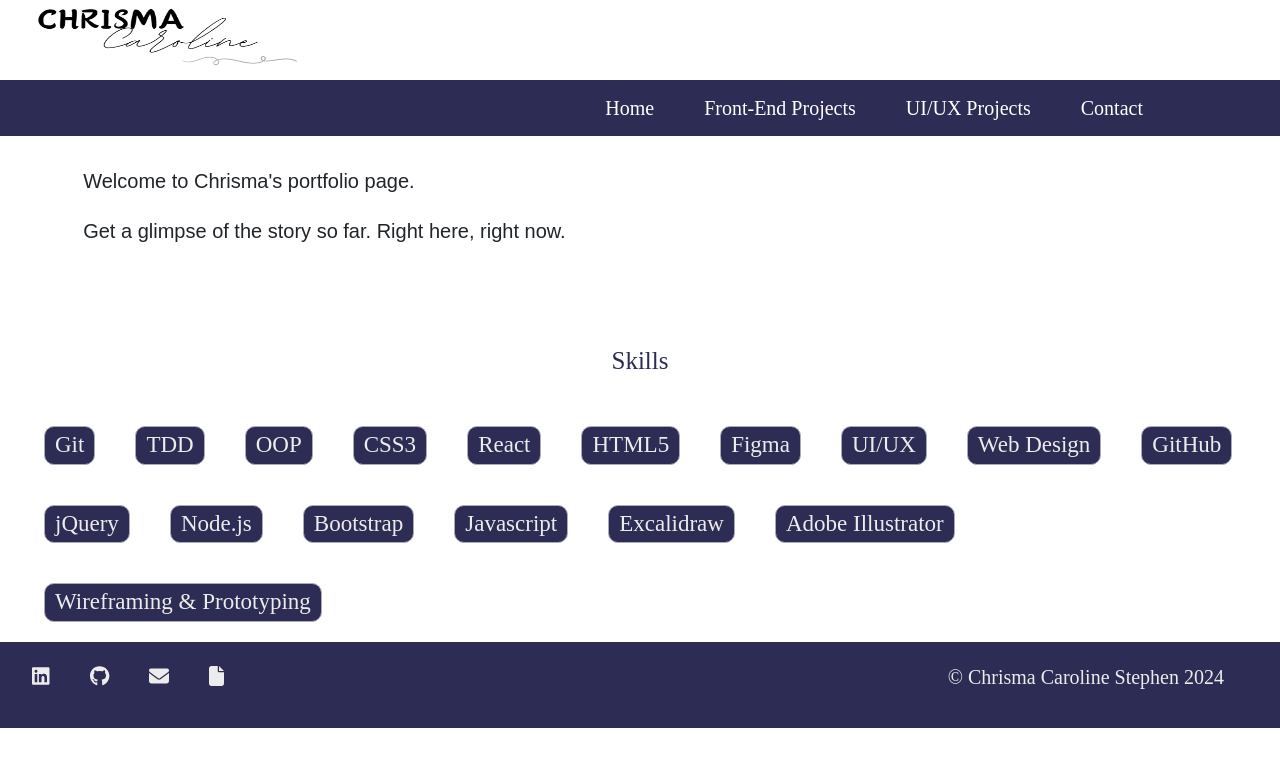
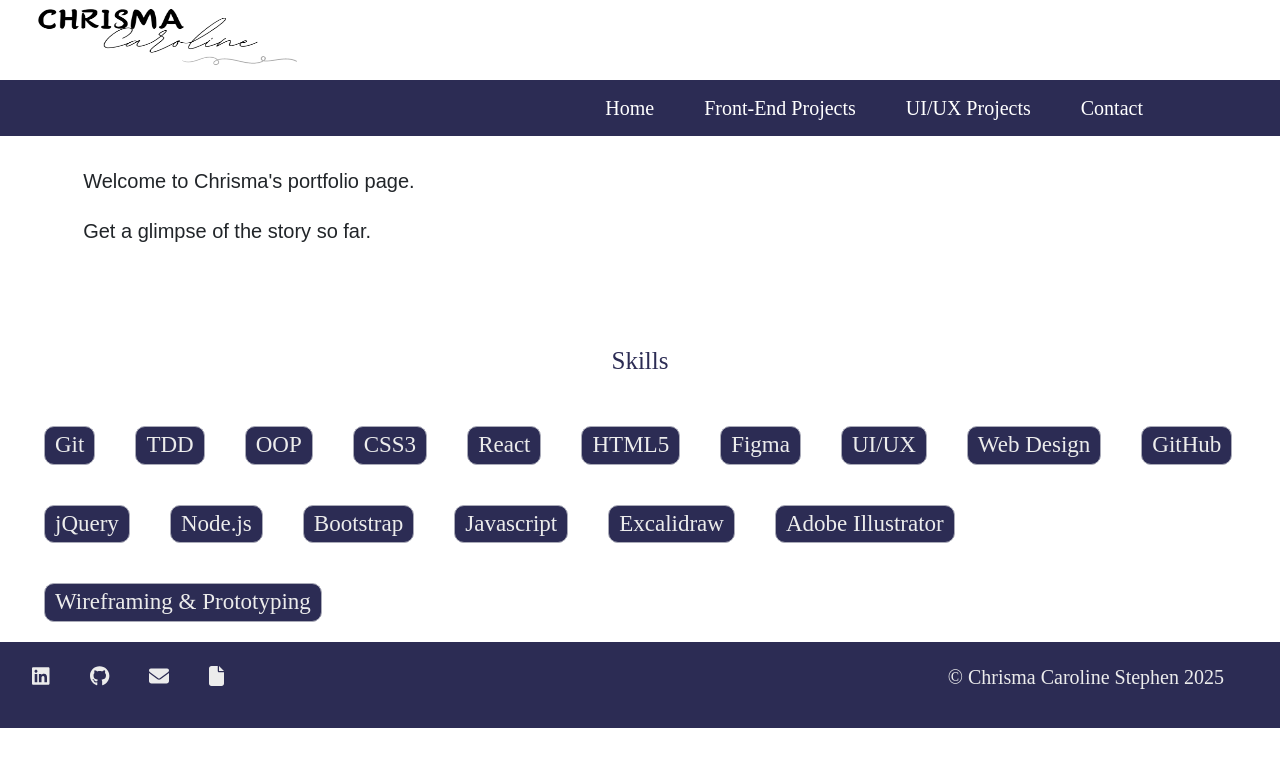
Before and after one commit to chrisma89/Chrisma-Caroline-Stephen, a React (Vite) app: page / in a window 1280 px wide. Shown: the top 766 px of the page. Built offline with nearby package versions, Linux system fonts and the light colour scheme; a web font is replaced by a local one.

Commit message:
footer text changes, main page text changes

```diff
--- a/src/components/HomeCard/index.jsx
+++ b/src/components/HomeCard/index.jsx
@@ -33,7 +33,7 @@ function HomeCard() {
             padding: "10px",
           }}
         >
-          <Col>Get a glimpse of the story so far. Right here, right now. </Col>
+          <Col>Get a glimpse of the story so far. </Col>
         </Row>
         <Row
           className="homecard-row"
--- a/src/components/UIUXProjects/index.jsx
+++ b/src/components/UIUXProjects/index.jsx
@@ -13,7 +13,7 @@ function UIUXProjects (){
         <Card.Text>
           Placeholder for content
         </Card.Text>
-        <Button style ={{backgroundColor:"#2C2C54"}}>View Details</Button>
+        <Button style ={{backgroundColor:"#2C2C54"}}>Find out more</Button>
       </Card.Body>
     </Card>
     </Container>
--- a/src/components/footer.jsx
+++ b/src/components/footer.jsx
@@ -35,7 +35,7 @@ const Footer = () => {
           <Col  className="d-flex justify-content-end">
             {/* Text */}
             <p style={{ color: "#ECECEC", fontSize: "20px", fontFamily: "roboto-black-italic", padding: "20px" }}>
-              © Chrisma Caroline Stephen 2024
+              © Chrisma Caroline Stephen 2025
             </p>
           </Col>
         </Row>
```
